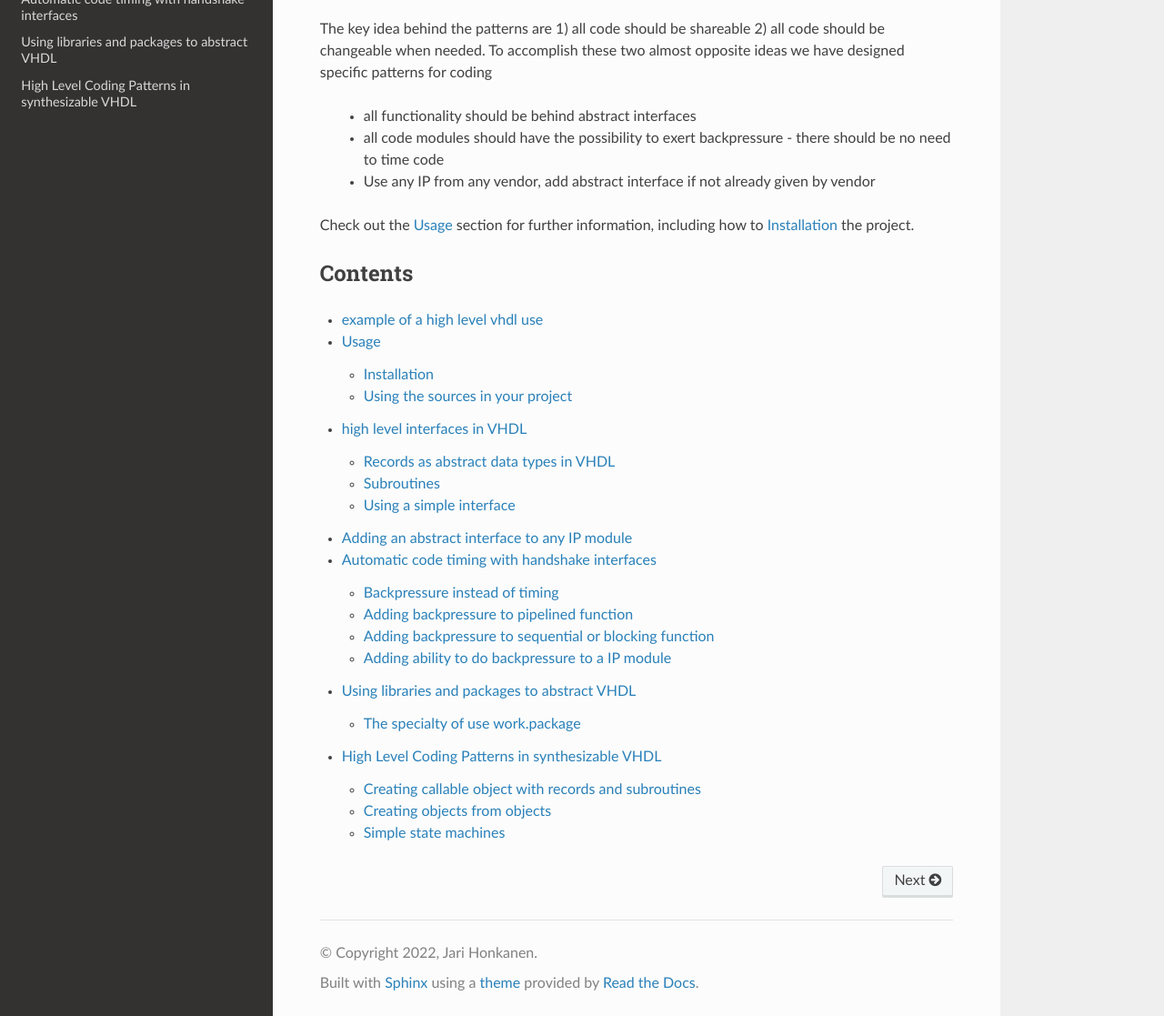
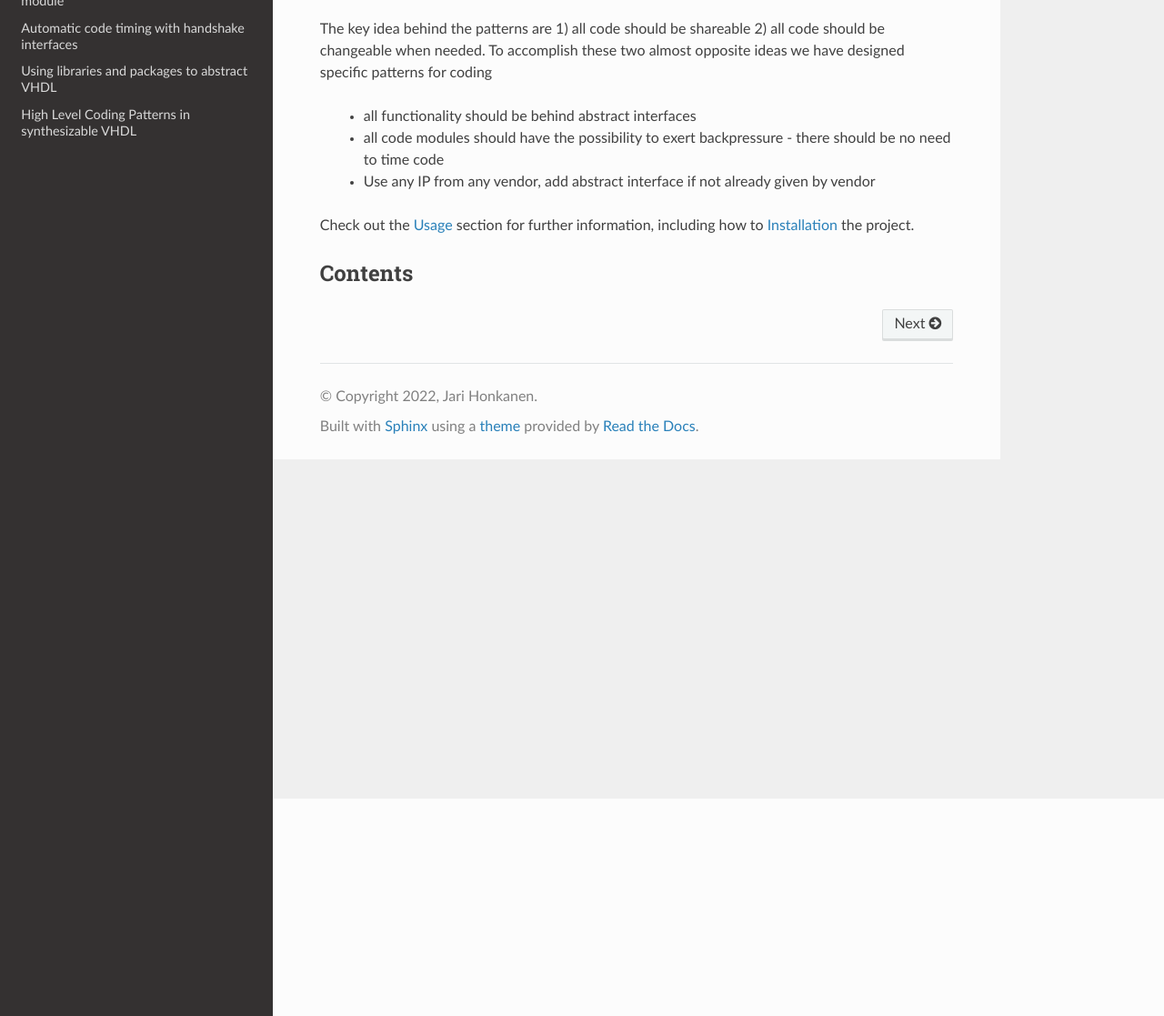
Before and after one commit to hVHDL/hVHDL, a Sphinx documentation site: the page built from docs/source/index.rst, in a window 1280 px wide and 1400 px high, scrolled down 239 px, cut to the strip 283-1400 px from the top of the window. Shown: the whole strip at 91% size. Built offline with Sphinx 7.4.7 and the Read the Docs theme 2.0.0, drawn with Linux system fonts in a browser that asks for light colours; part of the change alters nothing that is shown.

```diff
--- a/docs/source/index.rst
+++ b/docs/source/index.rst
@@ -25,9 +25,12 @@ Contents
 --------
 
 .. toctree::
-   example of a high level vhdl use
-   usage
-   high level interfaces in VHDL
-   Automatic code timing with handshake interface
-   Using libraries in VHDL
-   high level coding patterns in VHDL
+    :caption: About
+    :hidden:
+
+    example of a high level vhdl use
+    usage
+    high level interfaces in VHDL
+    Automatic code timing with handshake interface
+    Using libraries in VHDL
+    high level coding patterns in VHDL
```
